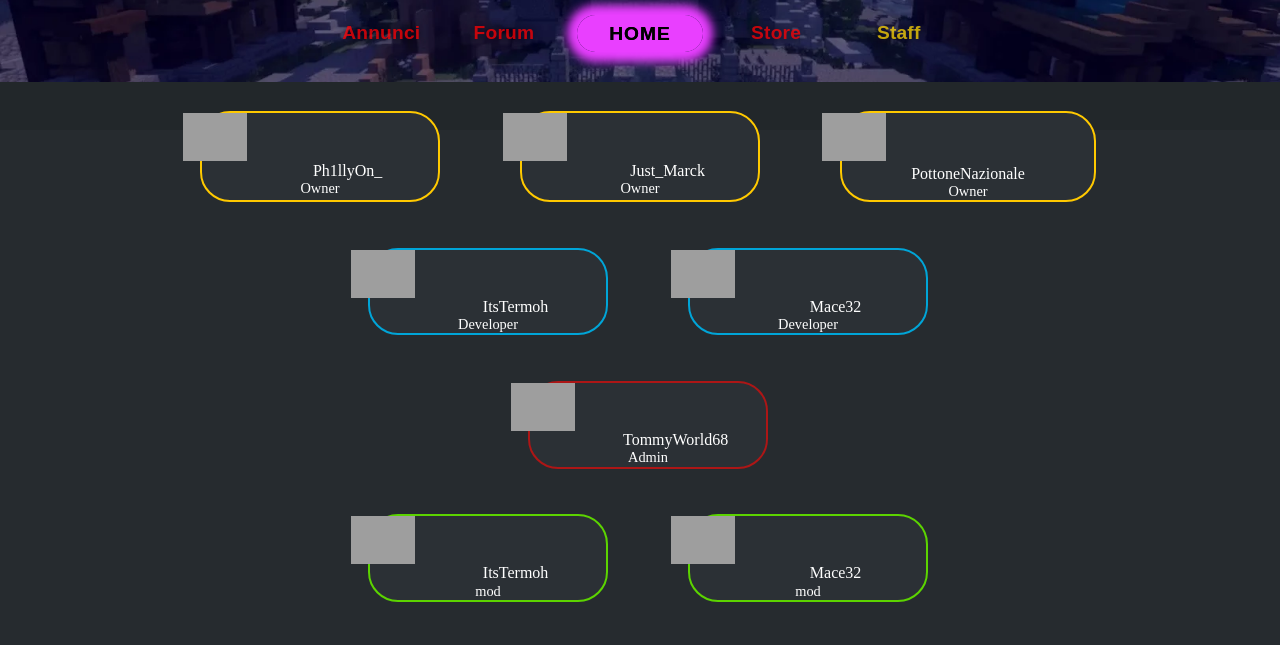
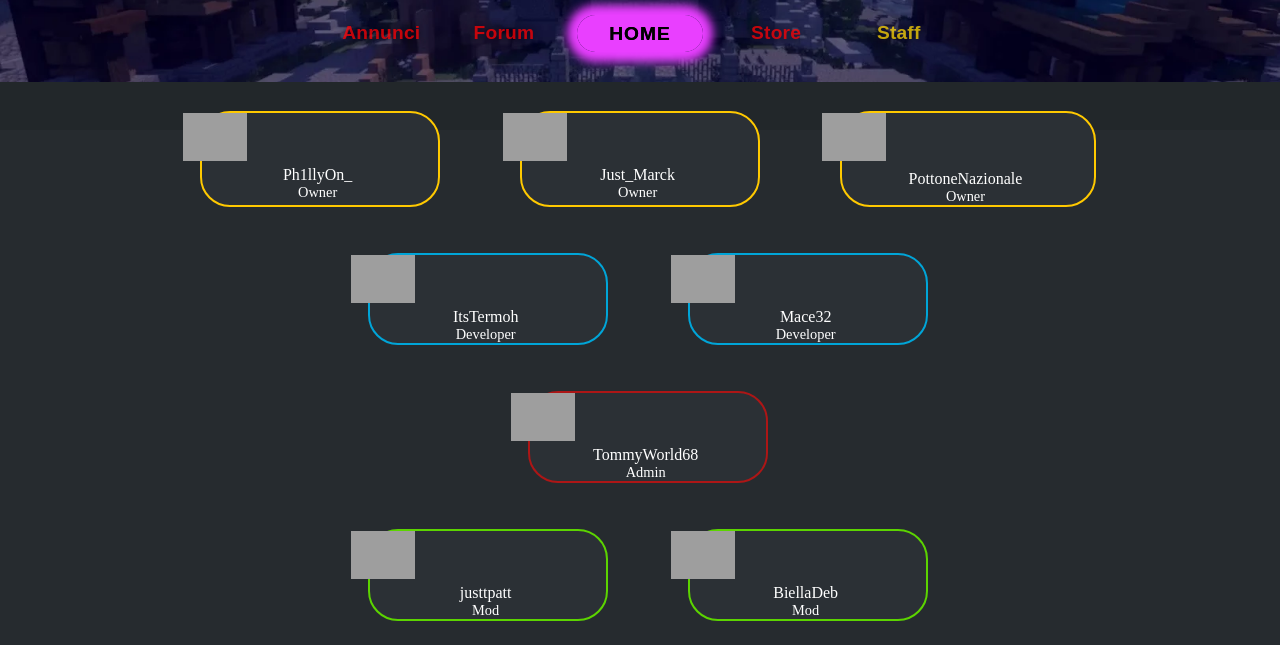
Before and after one commit to HealsNetwork/healsnetwork.github.io, a plain HTML site: page staff-list.html in a window 1280 px wide. Shown: the part 93-738 px from the top of the page. Drawn offline with nearby package versions, Linux system fonts and the light colour scheme; grey boxes are pictures that could not be loaded; a web font is replaced by a local one.

Commit message:
Jan 17, 2024, 7:40 PM

```diff
--- a/staff-list.html
+++ b/staff-list.html
@@ -91,13 +91,13 @@
         <div class="staff-list d-flex justify-content-center">
           <div class="box box-mod box-start">
             <img src="https://mc-heads.net/body/player_name" class="img-left" />
-            <h4 class="text-right">ItsTermoh</h4>
-            <h5 class="tag-right">mod</h5>
+            <h4 class="text-right">justtpatt</h4>
+            <h5 class="tag-right">Mod</h5>
           </div>
           <div class="box box-mod box-end">
             <img src="https://mc-heads.net/body/player_name" class="img-left" />
-            <h4 class="text-right">Mace32</h4>
-            <h5 class="tag-right">mod</h5>
+            <h4 class="text-right">BiellaDeb</h4>
+            <h5 class="tag-right">Mod</h5>
           </div>
         </div>
       </div>
--- a/style/staff.css
+++ b/style/staff.css
@@ -153,12 +153,12 @@ h5 {
 }
 
 .text-right {
-    margin: 20% 0% 0% 0%;
+    margin: 22% 2% 0% 0%;
     text-align: center;
 }
 
 .tag-right {
-    margin: 0% 0% 0% 0%;
+    margin: 0% 2% 0% 0%;
     text-align: center;
 }
 
```
